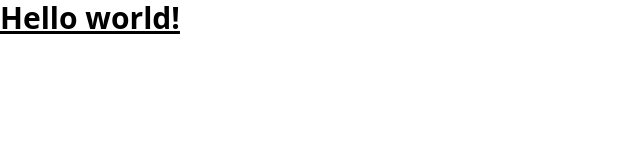
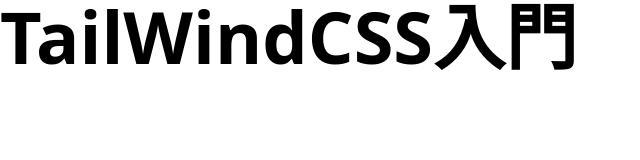
Before and after one commit to sc30gsw/tailwindcss-tutorial, a website: page src/index.html in a window 1280 px wide. Shown: the whole page, without its empty margins (0-640 px from the left). Drawn offline with nearby package versions, Linux system fonts and the light colour scheme; files that its build step writes are made by us from their sources.

Commit message:
文字の大きさ・太さのスタイリング

```diff
--- a/src/index.html
+++ b/src/index.html
@@ -4,9 +4,9 @@
 		<meta charset="UTF-8" />
 		<meta name="viewport" content="width=device-width, initial-scale=1.0" />
 		<link href="/dist/output.css" rel="stylesheet" />
-		<title>ポートフォリオサイト</title>
+		<title>TailWindCSS入門</title>
 	</head>
 	<body>
-		<h1 class="text-3xl font-bold underline">Hello world!</h1>
+		<h1 class="text-7xl font-bold">TailWindCSS入門</h1>
 	</body>
 </html>
```
